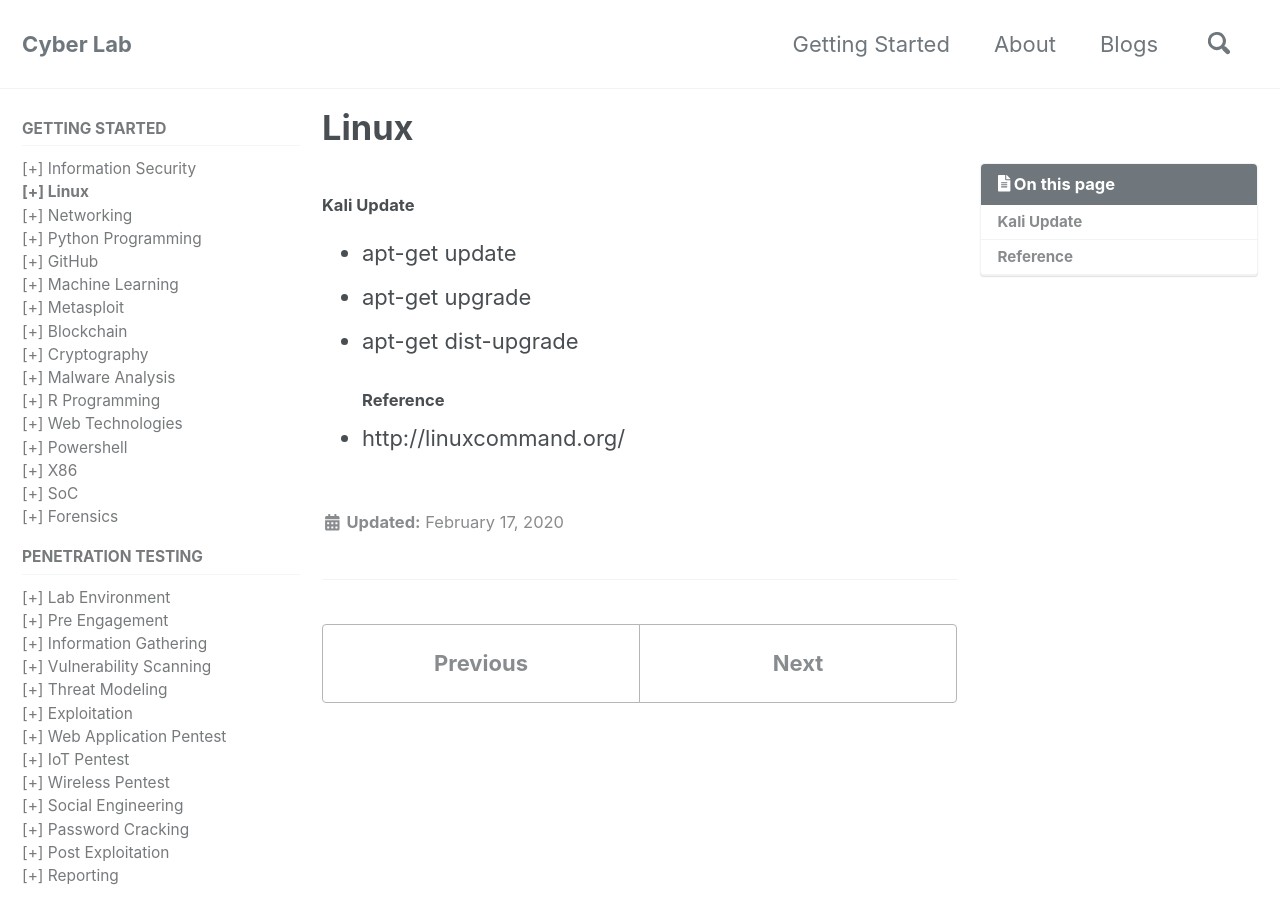
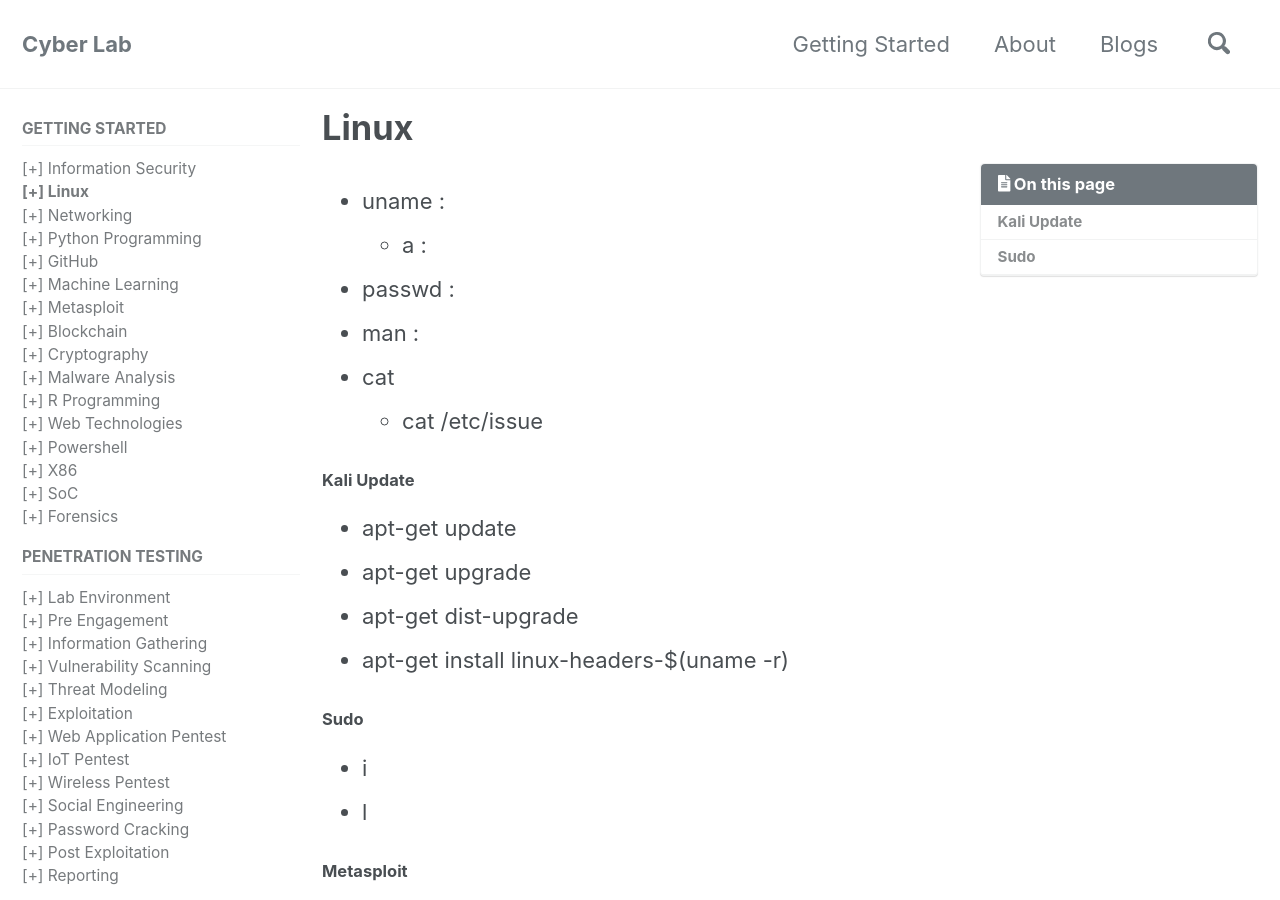
Before and after one commit to mohareti/cyberlab, a Jekyll site: the page built from _docs/02_linux-101.md, in a window 1280 px wide and 900 px high. Built offline with Jekyll 4.4.1, drawn with Linux system fonts in a browser that asks for light colours; cached includes are drawn as plain includes; nearby versions of some CDN libraries.

Commit message:
Update 02_linux-101.md

```diff
--- a/_docs/02_linux-101.md
+++ b/_docs/02_linux-101.md
@@ -3,10 +3,24 @@ title: "Linux"
 permalink: /docs/02_linux-101/
 toc: true
 ---
+- uname :
+  - a :
+- passwd :
+- man :
+- cat
+  - cat /etc/issue
 
-#### Kali Update
+##### Kali Update
 - apt-get update
 - apt-get upgrade
 - apt-get dist-upgrade
+- apt-get install linux-headers-$(uname -r)
+
+##### Sudo
+- i
+- l
+
+#### Metasploit
+- msfdbinit
 #### Reference
 - http://linuxcommand.org/
```
